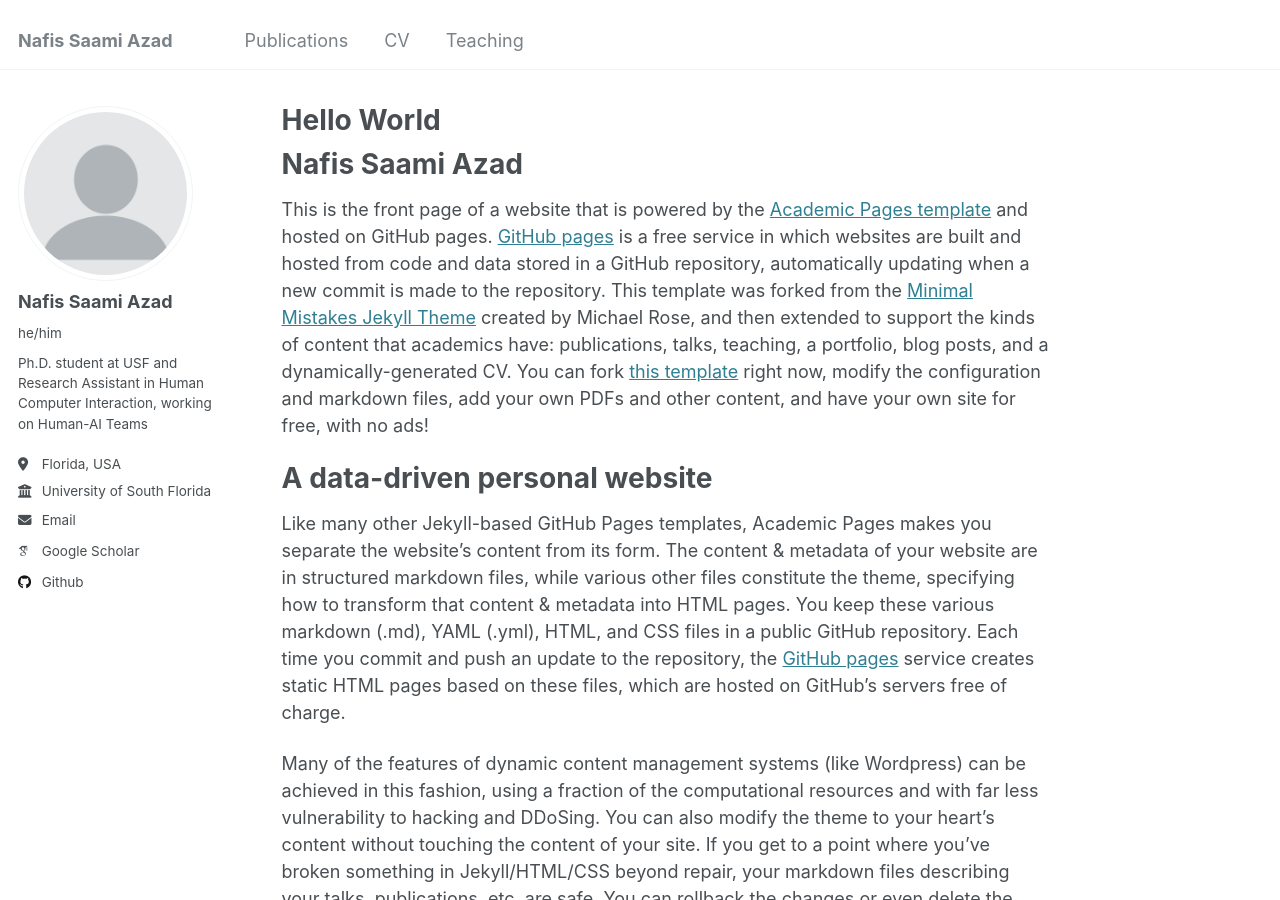
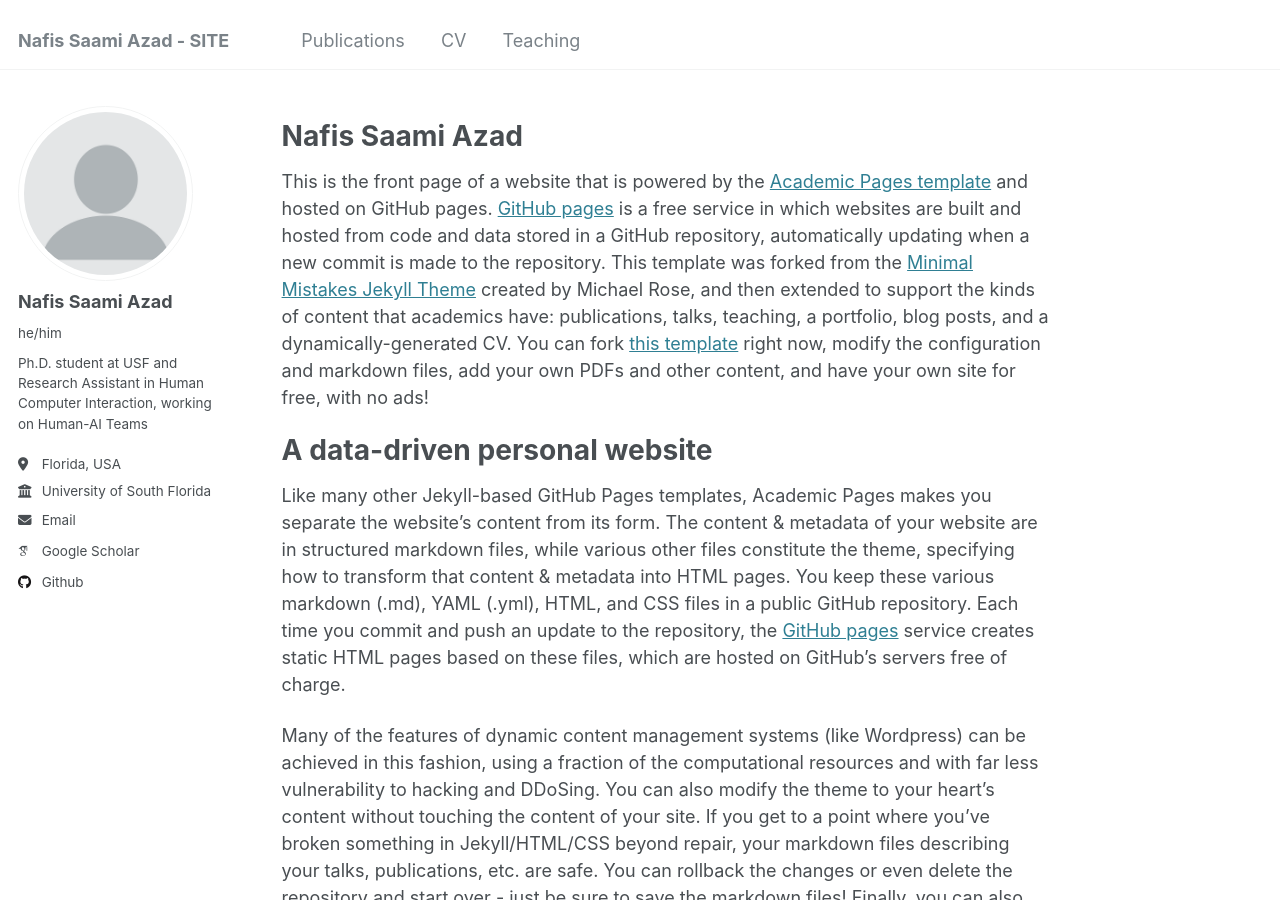
Before and after one commit to nafis10670/nafis10670.github.io, a Jekyll site: the page built from _pages/about.md, in a window 1280 px wide and 900 px high. Built offline with Jekyll 4.4.1, drawn with Linux system fonts in a browser that asks for light colours; some web fonts are replaced.

```diff
--- a/_config.yml
+++ b/_config.yml
@@ -8,7 +8,7 @@
 
 # Basic Site Settings
 locale: "en-US"
-title: "Nafis Saami Azad"
+title: "Nafis Saami Azad - SITE"
 title_separator: "-"
 name: &name "Nafis Saami Azad"
 description: &description "personal description"
--- a/_pages/about.md
+++ b/_pages/about.md
@@ -1,6 +1,6 @@
 ---
 permalink: /
-title: "Hello World"
+title: ""
 author_profile: true
 redirect_from:
   - /about/
```
